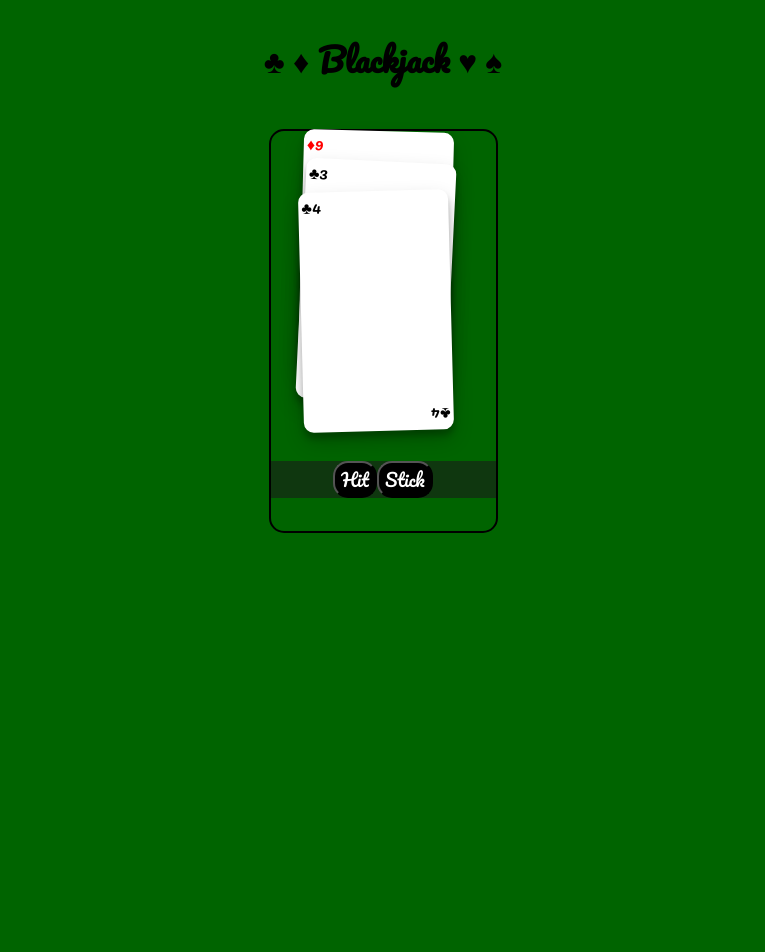
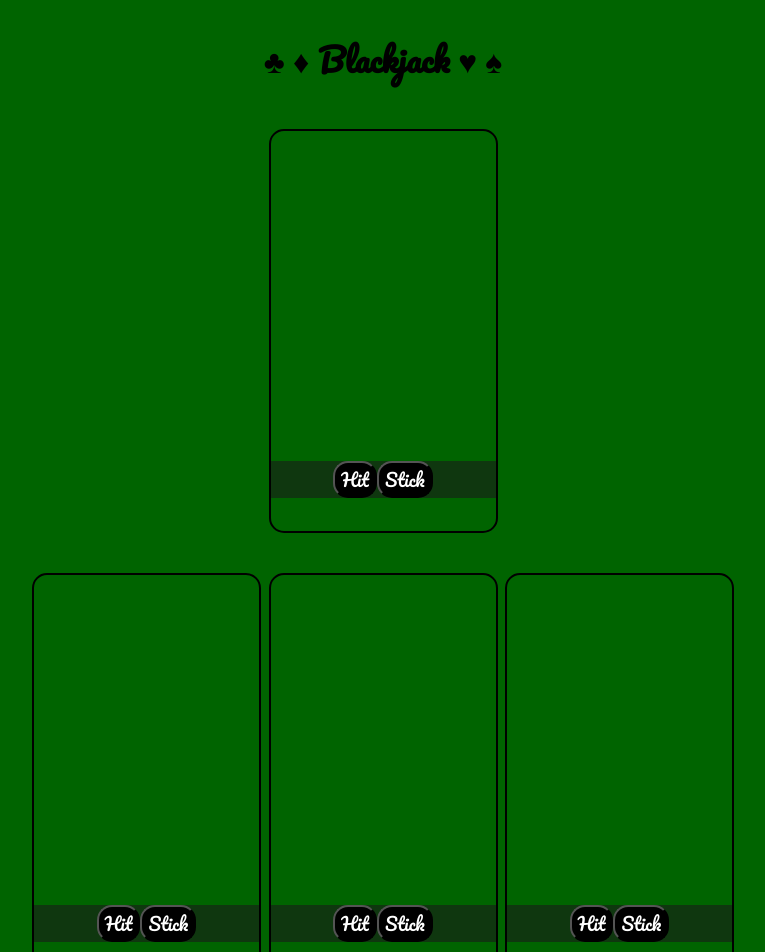
Before and after one commit to ashksmith/blackjack, a React (Create React App) app: page / in a window 1280 px wide. Shown: the top 952 px of the page, without its empty margins (257-1022 px from the left). Before the commit the page ends 800 px from the top, so only its background shows below. Built offline with nearby package versions, Linux system fonts and the light colour scheme.

Commit message:
Added Player hit function

```diff
--- a/src/components/card/card.jsx
+++ b/src/components/card/card.jsx
@@ -1,16 +1,23 @@
 import React from "react";
 import "./card.scss";
 
-const Card = (props) => {
-  const { suit, value, index } = props;
-  // Generate a random positive / negative number to scatter cards a bit
-  // prettier-ignore
-  const randomDeg = Math.abs(Math.random()) * 2 > 1 ? `rotate(-${Math.random() * 6}deg)` : `rotate(${Math.random() * 6}5deg)`;
-  console.log(randomDeg);
+class Card extends React.Component {
+  constructor() {
+    super();
+    this.state = {
+      randomDeg:
+        Math.abs(Math.random()) * 2 > 1
+          ? `rotate(-${Math.random() * 6}deg)`
+          : `rotate(${Math.random() * 6}5deg)`,
+    };
+  }
+
+  render() {
+    const { suit, value, index } = this.props;
 
     return (
       <div className="card-container">
-      <div className="card" style={{ transform: randomDeg }}>
+        <div className="card" style={{ transform: this.state.randomDeg }}>
           <div
             className="card-header"
             style={{ color: suit == "♥" || suit == "♦" ? "red" : "black" }}
@@ -28,6 +35,7 @@ const Card = (props) => {
         </div>
       </div>
     );
-};
+  }
+}
 
 export default Card;
--- a/src/components/player/player.jsx
+++ b/src/components/player/player.jsx
@@ -8,30 +8,28 @@ class Player extends React.Component {
   constructor() {
     super();
 
-    this.state = {
-      hand: {
-        cards: [
-          { suit: "♦", value: 9 },
-          { suit: "♣", value: 3 },
-          { suit: "♣", value: 4 },
-        ],
-      },
-      bust: false,
-      stick: false,
-    };
+    this.state = {};
   }
 
   render() {
+    const { id, balance, cards, bust, hit } = this.props;
     return (
       <div className="player-container">
         <div className="player-controls-container">
-          <input type="button" value="Hit" className="button-input"></input>
+          <input
+            type="button"
+            value="Hit"
+            onClick={() => this.props.hit(id)}
+            className="button-input"
+          ></input>
+
           <input type="button" value="Stick" className="button-input"></input>
         </div>
         <div className="player-cards-container">
-          {this.state.hand.cards.map((card, index) => (
-            <Card suit={card.suit} value={card.value} index={index} />
-          ))}
+          {this.props.hand &&
+            this.props.hand.map((card, index) => (
+              <Card suit={card.suit} value={card.value} index={index} />
+            ))}
         </div>
       </div>
     );
--- a/src/components/table/table.jsx
+++ b/src/components/table/table.jsx
@@ -10,11 +10,41 @@ class Table extends React.Component {
     super();
 
     this.state = {
-      players: [1],
+      players: [],
     };
   }
 
+  componentWillMount() {
+    // Setting this to 1 for now
+    //let numberOfPlayers = prompt("How many players are already at the table");
+    let numberOfPlayers = 3;
+    let players = new Array(Number(numberOfPlayers));
+    let newPlayers = [];
+
+    for (let x = 0; x < players.length; x++)
+      newPlayers.push({
+        hand: [],
+        balance: 1000,
+        bust: false,
+        total: 0,
+        id: x,
+      });
+
+    this.setState({ players: newPlayers });
+  }
+
+  hit = (id) => {
+    let newHand = this.state.players[id].hand;
+    const newCard = deck[Math.floor(Math.random() * deck.length)];
+    newHand.push(newCard);
+
+    let newState = this.state;
+    newState.players[id].hand = newHand;
+    this.setState({ players: newState.players });
+  };
+
   render() {
+    console.log(this.state);
     return (
       <div className="table-container">
         <h1 style={{ textAlign: "center" }}>♣ ♦ Blackjack ♥ ♠</h1>
@@ -23,8 +53,15 @@ class Table extends React.Component {
             <Player dealer="true" />
           </div>
           <div className="players-container">
-            {this.state.players.map((player, index) => (
-              <div></div>
+            {this.state.players.map((player) => (
+              <Player
+                id={player.id}
+                key={player.id}
+                hit={this.hit}
+                hand={player.hand}
+                balance={player.balance}
+                bust={player.bust}
+              />
             ))}
           </div>
         </div>
```
Lines whose indentation alone changed are shown as unchanged.
